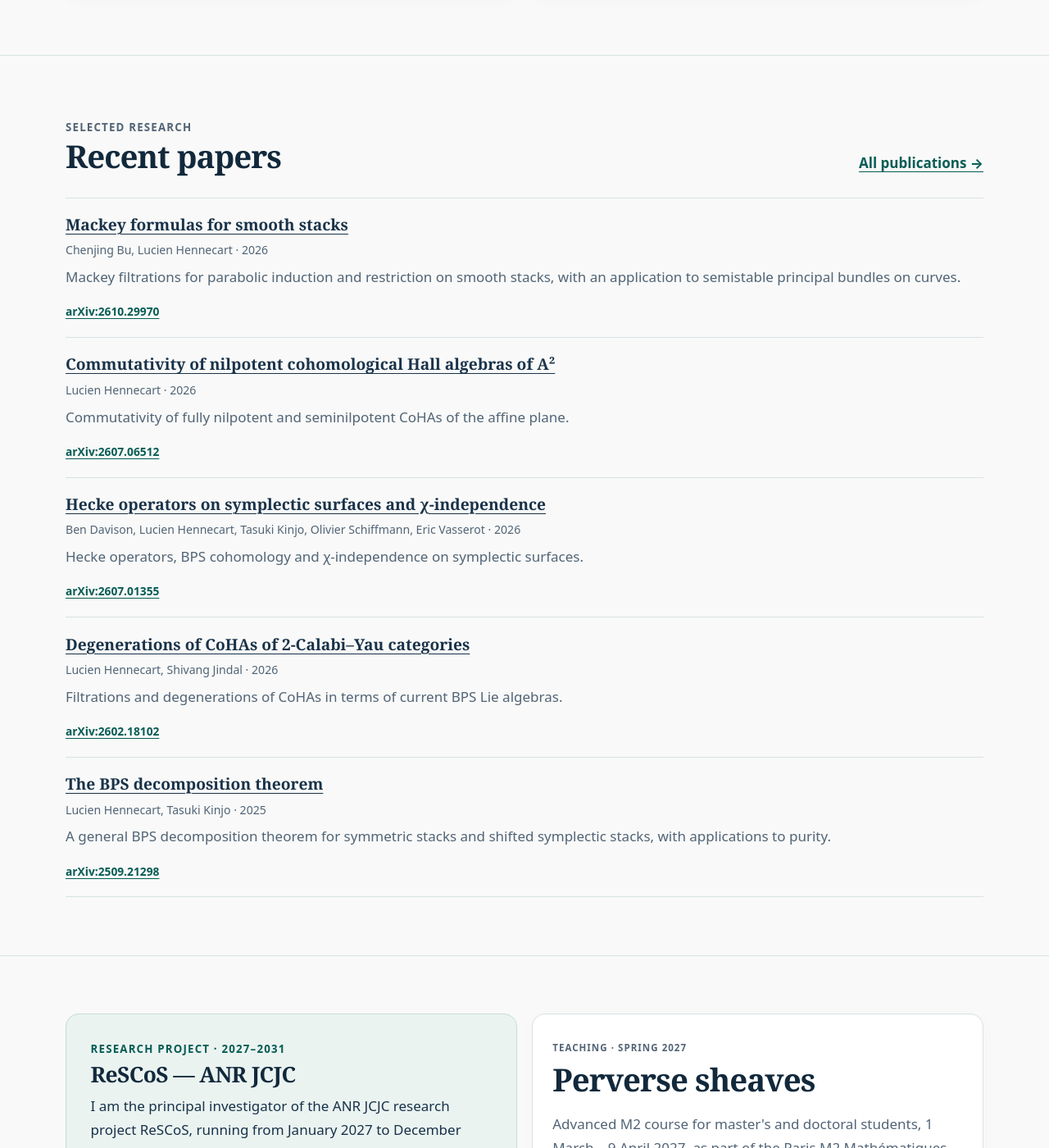
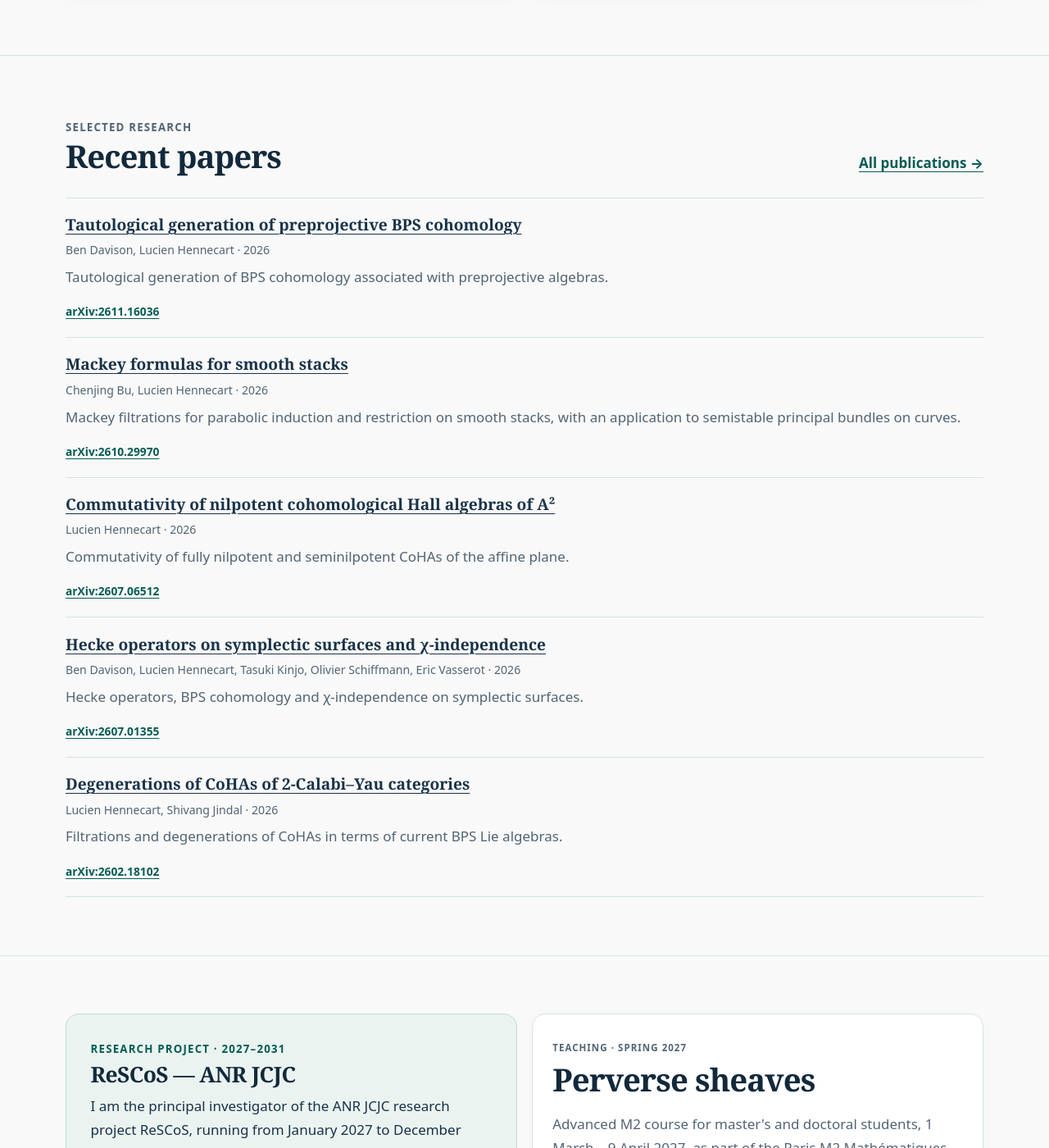
Before and after one commit to hennlu/hennlu.github.io, a Jekyll site: the page built from index.html, in a window 1280 px wide and 1400 px high, scrolled down 1406 px. Shown: the whole window at 82% size. Built offline with Jekyll 4.4.1, drawn with Linux system fonts in a browser that asks for light colours.

Commit message:
Add Davison–Hennecart preprint arXiv:2611.16036 and restore website checks

```diff
--- a/_data/publications.json
+++ b/_data/publications.json
@@ -1,4 +1,11 @@
 [
+  {
+    "id": "2611.16036",
+    "year": 2026,
+    "title": "Tautological generation of preprojective BPS cohomology",
+    "authors": "Ben Davison, Lucien Hennecart",
+    "summary": "Tautological generation of BPS cohomology associated with preprojective algebras."
+  },
   {
     "id": "2610.29970",
     "year": 2026,
```
Also changed, not shown: .github/workflows/check-site.yml.
